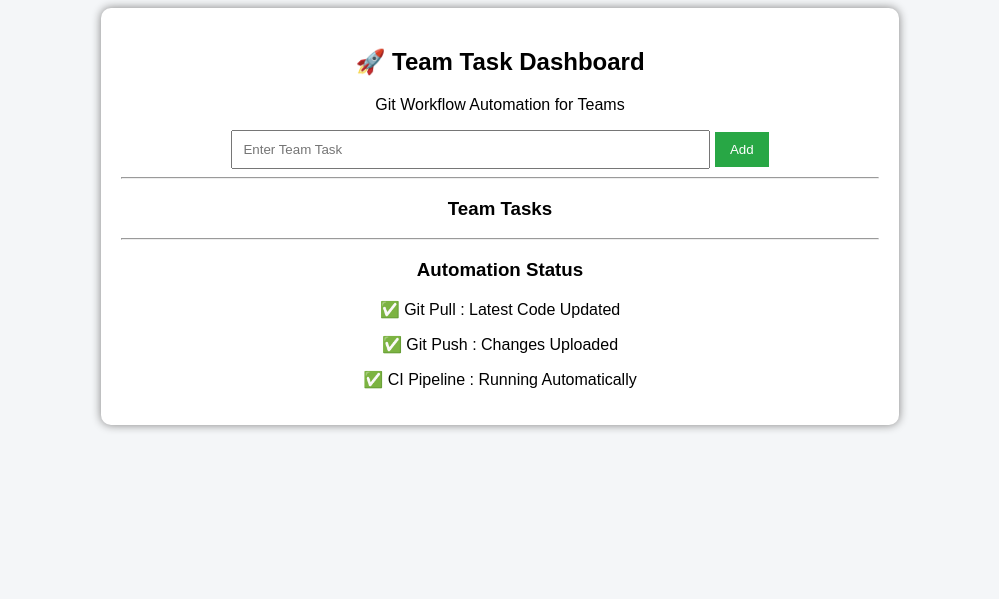
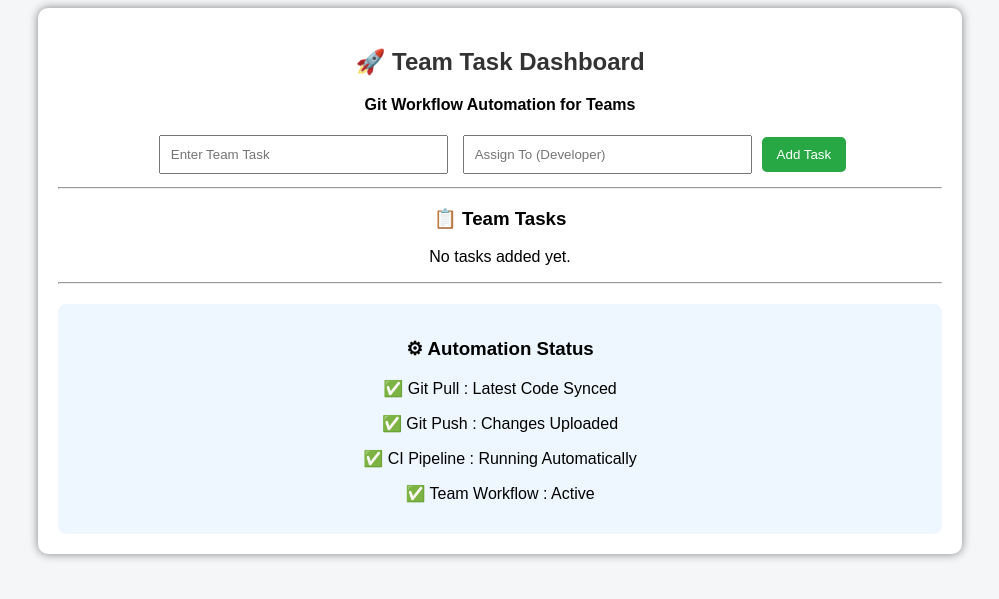
Before and after one commit to sonali-kommawar/GitWorkflowAutomation, a Flask app: page / in a window 1280 px wide. Shown: the top 599 px of the page, without its empty margins (140-1139 px from the left). Run offline with Flask 3, Linux system fonts and the light colour scheme.

Commit message:
Task completed

```diff
--- a/app.py
+++ b/app.py
@@ -1,19 +1,38 @@
-from flask import Flask, render_template, request
+from flask import Flask, render_template, request, redirect, url_for
 
 app = Flask(__name__)
 
+# Store tasks as dictionary objects
 tasks = []
 
 @app.route("/")
 def home():
     return render_template("index.html", tasks=tasks)
 
+# ADD TASK
 @app.route("/add", methods=["POST"])
 def add_task():
-    task = request.form.get("task")
-    if task:
-        tasks.append(task)
-    return render_template("index.html", tasks=tasks)
+    task_name = request.form.get("task")
+    member = request.form.get("member")
+
+    if task_name:
+        tasks.append({
+            "name": task_name,
+            "member": member,
+            "status": "Todo"
+        })
+
+    return redirect(url_for("home"))
+
+# UPDATE STATUS
+@app.route("/update/<int:index>")
+def update_status(index):
+    if tasks[index]["status"] == "Todo":
+        tasks[index]["status"] = "Doing"
+    elif tasks[index]["status"] == "Doing":
+        tasks[index]["status"] = "Done"
+
+    return redirect(url_for("home"))
 
 if __name__ == "__main__":
     app.run(debug=True)
--- a/requirements.txt
+++ b/requirements.txt
@@ -1,3 +1,4 @@
 Flask
 gunicorn
 pytest
+Flask-SQLAlchemy
--- a/templates/index.html
+++ b/templates/index.html
@@ -5,13 +5,13 @@
 
     <style>
         body{
-            font-family: Arial;
+            font-family: Arial, Helvetica, sans-serif;
             background:#f4f6f8;
             text-align:center;
         }
 
         .container{
-            width:60%;
+            width:70%;
             margin:auto;
             background:white;
             padding:20px;
@@ -19,9 +19,14 @@
             box-shadow:0 0 10px gray;
         }
 
+        h2{
+            color:#333;
+        }
+
         input{
             padding:10px;
-            width:60%;
+            margin:5px;
+            width:30%;
         }
 
         button{
@@ -30,16 +35,49 @@
             color:white;
             border:none;
             cursor:pointer;
+            border-radius:5px;
+        }
+
+        button:hover{
+            background:#218838;
+        }
+
+        ul{
+            list-style:none;
+            padding:0;
         }
 
         li{
             text-align:left;
-            margin:8px;
+            margin:10px 0;
+            padding:10px;
+            border-radius:6px;
+            background:#f1f1f1;
         }
 
         .status{
+            font-weight:bold;
             color:green;
-            font-weight:bold;
+        }
+
+        .update-btn{
+            text-decoration:none;
+            padding:5px 10px;
+            background:#007bff;
+            color:white;
+            border-radius:5px;
+            margin-left:10px;
+        }
+
+        .update-btn:hover{
+            background:#0056b3;
+        }
+
+        .automation{
+            margin-top:20px;
+            background:#eef7ff;
+            padding:15px;
+            border-radius:8px;
         }
     </style>
 </head>
@@ -49,33 +87,50 @@
 <div class="container">
 
     <h2>🚀 Team Task Dashboard</h2>
-<p>Git Workflow Automation for Teams</p>
+    <p><b>Git Workflow Automation for Teams</b></p>
 
+    <!-- ADD TASK FORM -->
     <form action="/add" method="POST">
-    <input type="text" name="task" placeholder="Enter Team Task">
-    <button type="submit">Add</button>
+        <input type="text" name="task" placeholder="Enter Team Task" required>
+        <input type="text" name="member" placeholder="Assign To (Developer)" required>
+        <button type="submit">Add Task</button>
     </form>
 
     <hr>
 
-<h3>Team Tasks</h3>
+    <!-- TASK LIST -->
+    <h3>📋 Team Tasks</h3>
 
     <ul>
         {% for task in tasks %}
         <li>
-            {{ task }}
-            <span class="status">✔ Synced with Git</span>
+            <b>{{ task.name }}</b><br>
+
+            👤 Assigned To: {{ task.member }} <br>
+
+            📌 Status:
+            <span class="status">{{ task.status }}</span>
+
+            <a class="update-btn" href="/update/{{ loop.index0 }}">
+                🔄 Update Status
+            </a>
         </li>
+        {% else %}
+        <p>No tasks added yet.</p>
         {% endfor %}
     </ul>
 
     <hr>
 
-<h3>Automation Status</h3>
+    <!-- DEVOPS AUTOMATION STATUS -->
+    <div class="automation">
+        <h3>⚙ Automation Status</h3>
 
-<p>✅ Git Pull : Latest Code Updated</p>
+        <p>✅ Git Pull : Latest Code Synced</p>
         <p>✅ Git Push : Changes Uploaded</p>
         <p>✅ CI Pipeline : Running Automatically</p>
+        <p>✅ Team Workflow : Active</p>
+    </div>
 
 </div>
 
```
Also changed, not shown: database.py (added, +13 -0 lines). Lines whose indentation alone changed are shown as unchanged.
